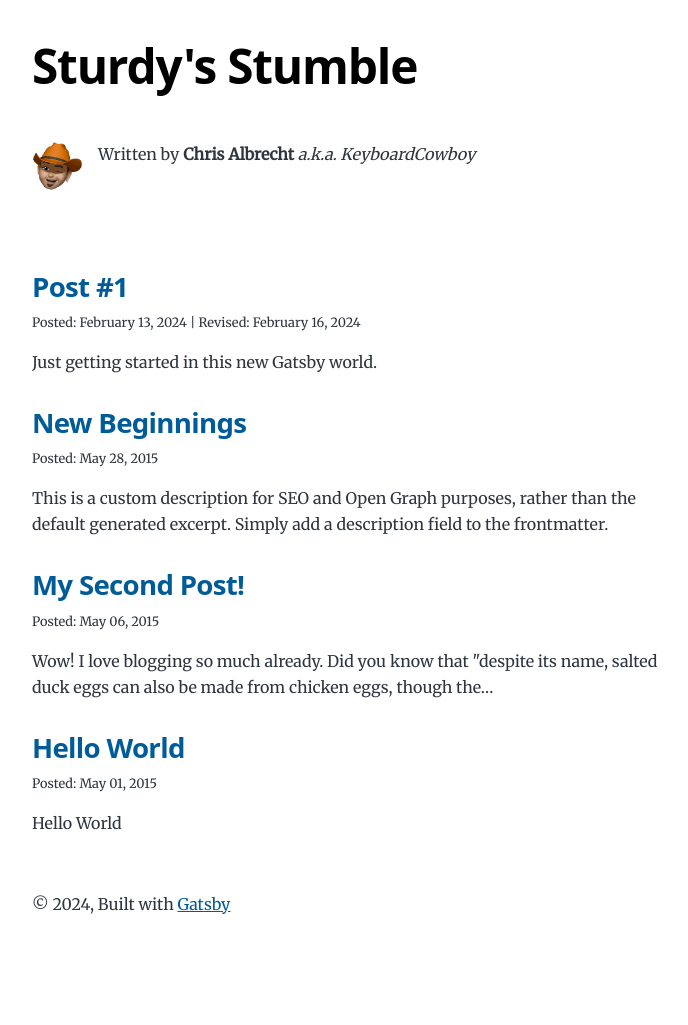
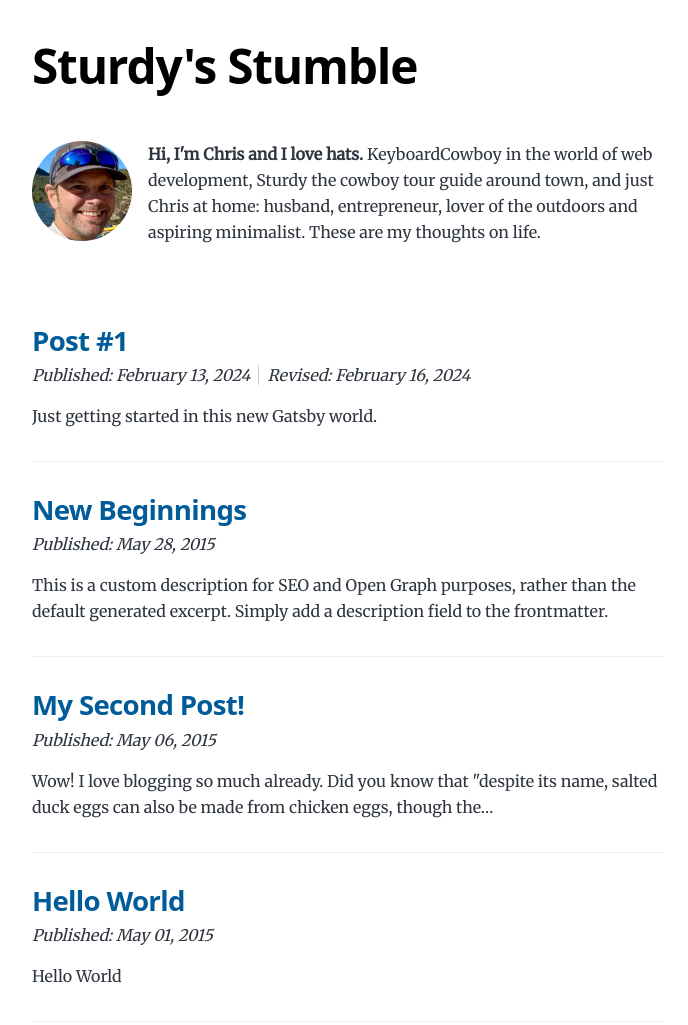
Before and after one commit to KeyboardCowboy/sturdy, a Gatsby site: page / in a window 1280 px wide. Shown: the top 1025 px of the page, without its empty margins (292-980 px from the left). Before the commit the page ends 980 px from the top, so only its background shows below. Built offline with nearby package versions, Linux system fonts and the light colour scheme; Gatsby itself is replaced by a stand-in of ours.

Commit message:
Configure dates on posts.  Set icons.

```diff
--- a/Taskfile.yml
+++ b/Taskfile.yml
@@ -15,10 +15,11 @@ silent: true
 #  VARNAME: var_value
 
 tasks:
-  gatsby:build:
+  build:
     cmds:
       - gatsby build
-  gatsby:dev:
+
+  dev:
     cmds:
       - gatsby develop -H 0.0.0.0 -p 8000
 
--- a/gatsby-config.js
+++ b/gatsby-config.js
@@ -119,7 +119,7 @@ module.exports = {
         // https://css-tricks.com/meta-theme-color-and-trickery/
         // theme_color: `#663399`,
         display: `minimal-ui`,
-        icon: `src/images/gatsby-icon.png`, // This path is relative to the root of the site.
+        icon: `src/images/logo.png`, // This path is relative to the root of the site.
       },
     },
   ],
--- a/src/components/bio.js
+++ b/src/components/bio.js
@@ -36,15 +36,15 @@ const Bio = () => {
         className="bio-avatar"
         layout="fixed"
         formats={["auto", "webp", "avif"]}
-        src="../images/memoji-wink.png"
-        width={50}
-        height={50}
+        src="../images/chris.jpeg"
+        width={100}
+        height={100}
         quality={95}
         alt="Profile picture"
       />
       {author?.name && (
         <p>
-          Written by <strong>{author.name}</strong> <em>{author?.summary || null}</em>
+          <strong>Hi, I'm Chris and I love hats.</strong>  KeyboardCowboy in the world of web development, Sturdy the cowboy tour guide around town, and just Chris at home: husband, entrepreneur, lover of the outdoors and aspiring minimalist.  These are my thoughts on life.
         </p>
       )}
     </div>
--- a/src/components/layout.js
+++ b/src/components/layout.js
@@ -9,7 +9,7 @@ const Layout = ({ location, title, children }) => {
   if (isRootPath) {
     header = (
       <h1 className="main-heading">
-        <Link to="/">{title}</Link>
+        {title}
       </h1>
     )
   } else {
@@ -24,8 +24,8 @@ const Layout = ({ location, title, children }) => {
     <div className="global-wrapper" data-is-root-path={isRootPath}>
       <header className="global-header">{header}</header>
       <main>{children}</main>
-      <footer>
-        © {new Date().getFullYear()}, Built with
+      <footer className="global-footer">
+        &copy; {new Date().getFullYear()}, Built with
         {` `}
         <a href="https://www.gatsbyjs.com">Gatsby</a>
       </footer>
--- /dev/null
+++ b/src/components/pubdate.js
@@ -0,0 +1,26 @@
+/**
+ * Format the publication and revision dates for a post.
+ *
+ * See: https://www.gatsbyjs.com/docs/how-to/querying-data/use-static-query/
+ */
+
+import * as React from "react"
+
+const PubDate = ({dates}) => {
+  return (
+      <div className="pub-date">
+                <span className="metadata--date">
+                  <span className="metadata--date-prefix">Published: </span>
+                  <time dateTime={dates?.pubDateTime}>{dates?.pubDate}</time>
+                </span>
+        {dates?.revDate &&
+            <span className="metadata--date">
+                  <span className="metadata--date-prefix">Revised: </span>
+                  <time dateTime={dates?.revDateTime}>{dates?.revDate}</time>
+                </span>
+        }
+      </div>
+  )
+}
+
+export default PubDate
--- a/src/components/seo.js
+++ b/src/components/seo.js
@@ -42,6 +42,8 @@ const Seo = ({ description, title, children }) => {
       />
       <meta name="twitter:title" content={title} />
       <meta name="twitter:description" content={metaDescription} />
+      <link rel="apple-touch-icon" sizes="180x180" href="/icons/icon-192x192.png" />
+      <link rel="icon" type="image/png" sizes="32x32" href="/favicon-32x32.png" />
       {children}
     </>
   )
--- a/src/pages/index.js
+++ b/src/pages/index.js
@@ -4,11 +4,13 @@ import { Link, graphql } from "gatsby"
 import Bio from "../components/bio"
 import Layout from "../components/layout"
 import Seo from "../components/seo"
+import PubDate from "../components/pubdate";
 
 const BlogIndex = ({ data, location }) => {
   const siteTitle = data.site.siteMetadata?.title || `Title`
   const posts = data.allMarkdownRemark.nodes
 
+  /* Empty Blog */
   if (posts.length === 0) {
     return (
       <Layout location={location} title={siteTitle}>
@@ -25,7 +27,7 @@ const BlogIndex = ({ data, location }) => {
   return (
     <Layout location={location} title={siteTitle}>
       <Bio />
-      <ol style={{ listStyle: `none` }}>
+      <ol style={{ listStyle: `none` }} className="blog-list">
         {posts.map(post => {
           const title = post.frontmatter.title || post.fields.slug
 
@@ -42,7 +44,9 @@ const BlogIndex = ({ data, location }) => {
                       <span itemProp="headline">{title}</span>
                     </Link>
                   </h2>
-                  <small>Posted: {post.frontmatter.date}{post.frontmatter.revised ? " | Revised: " + post.frontmatter.revised : ''}</small>
+                  <div className="metadata">
+                    <PubDate dates={post.frontmatter} />
+                  </div>
                 </header>
                 <section>
                   <p
@@ -84,8 +88,11 @@ export const pageQuery = graphql`
                     slug
                 }
                 frontmatter {
-          date(formatString: "MMMM DD, YYYY")
-          revised(formatString: "MMMM DD, YYYY")
+                   pubDateTime: date(formatString: "YYYY-MM-DD")
+                   pubDate: date(formatString: "MMMM DD, YYYY")
+                   revised
+                   revDateTime: revised(formatString: "YYYY-MM-DD")
+                   revDate: revised(formatString: "MMMM DD, YYYY")
                     title
                     description
                 }
--- a/src/style.css
+++ b/src/style.css
@@ -284,6 +284,16 @@ a:focus {
   font-size: var(--fontSize-2);
 }
 
+header .pub-date {
+  font-style: italic;
+}
+
+header .pub-date > span:not(:first-child) {
+  margin-left: .5em;
+  padding-left: .5em;
+  border-left: 1px solid #ccc;
+}
+
 .bio {
   display: flex;
   margin-bottom: var(--spacing-16);
@@ -296,8 +306,14 @@ a:focus {
 .bio-avatar {
   margin-right: var(--spacing-4);
   margin-bottom: var(--spacing-0);
-  min-width: 50px;
+  min-width: 100px;
   border-radius: 100%;
+}
+
+.blog-list li {
+  border-bottom: 1px solid #eee;
+  padding-bottom: 2em;
+  margin-bottom: 1em;
 }
 
 .blog-post header h1 {
@@ -307,6 +323,10 @@ a:focus {
 .blog-post header p {
   font-size: var(--fontSize-2);
   font-family: var(--font-heading);
+}
+
+.blog-post header .metadata {
+  font-size: var(--fontSize-1);
 }
 
 .blog-post-nav ul {
```
Also changed, not shown: src/templates/blog-post.js (+15 -9 lines), README.md, src/images/chris.jpeg (added), src/images/favicon/android-chrome-192x192.png (added), src/images/favicon/android-chrome-512x512.png (added), src/images/favicon/apple-touch-icon.png (added), src/images/favicon/favicon-16x16.png (added), src/images/favicon/favicon-32x32.png (added), src/images/favicon/favicon.ico (added), src/images/favicon/site.webmanifest (added), src/images/logo.png (added), 1 other file. Lines whose indentation alone changed are shown as unchanged.
